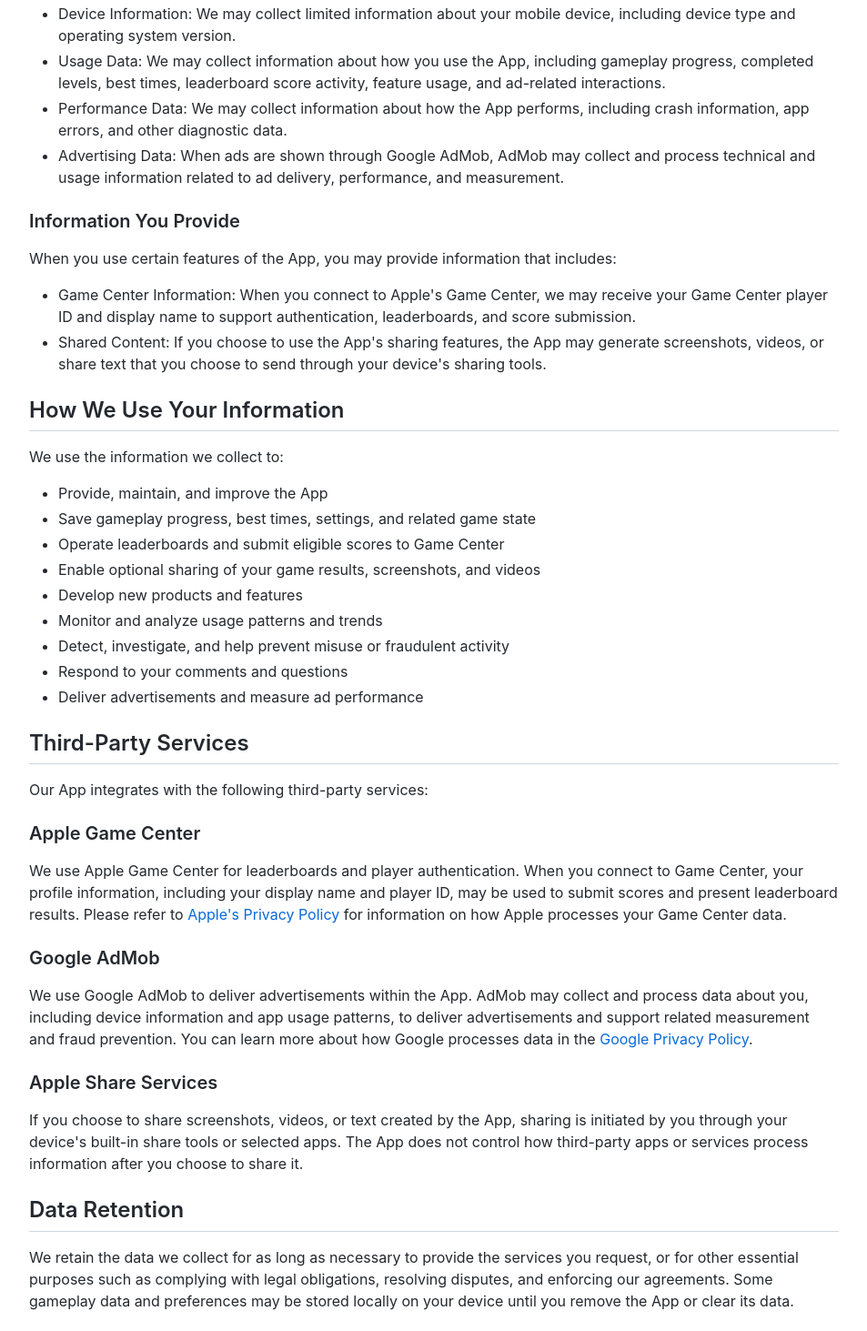
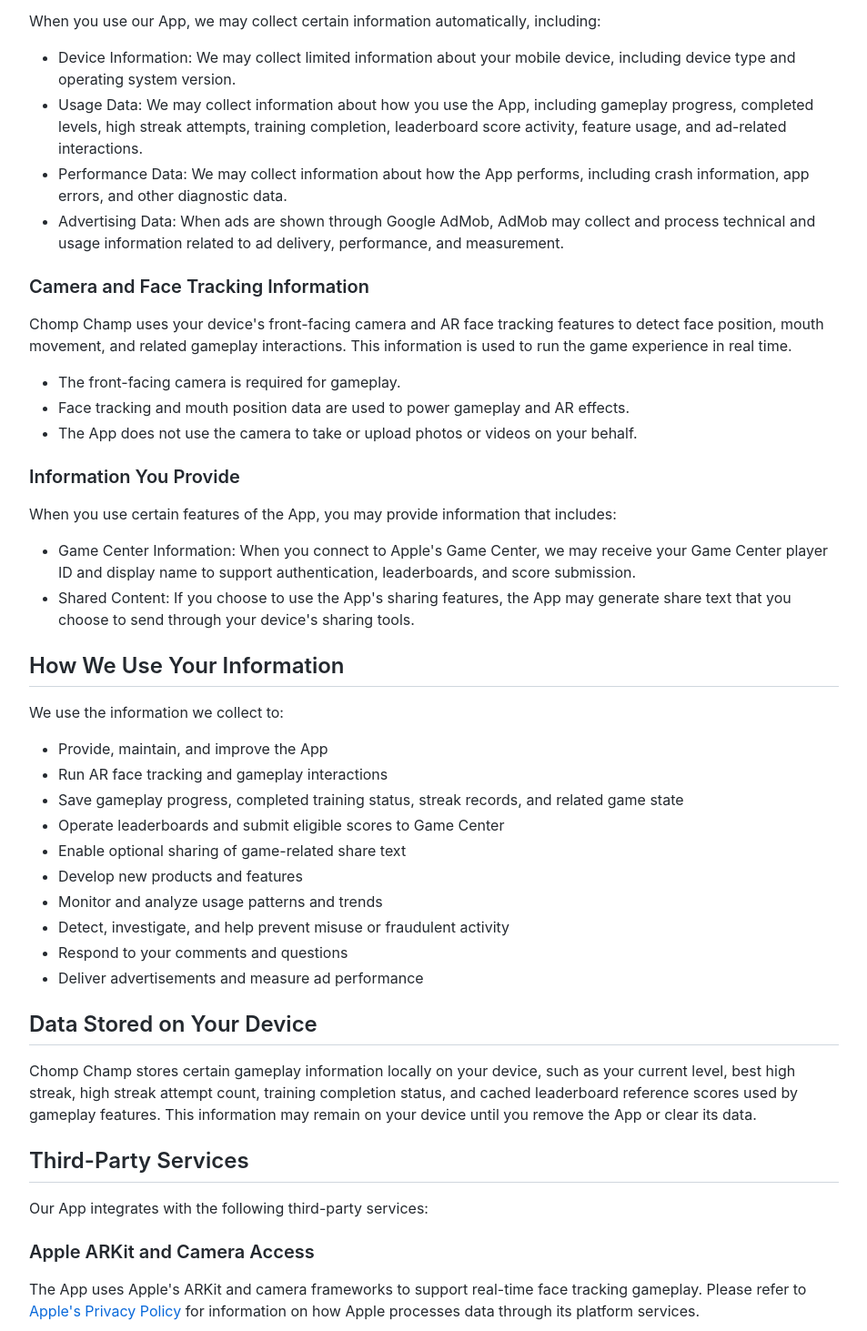
Before and after one commit to hotpotatoapps/hotpotatoapps.github.io, a plain HTML site: page chompchamp_privacy_statement.html in a window 1280 px wide. Shown: the part 538-2001 px from the top of the page at 91% size, without its empty margins (163-1116 px from the left). Drawn offline with Linux system fonts and the light colour scheme.

Commit message:
Update chompchamp_privacy_statement.html

```diff
--- a/chompchamp_privacy_statement.html
+++ b/chompchamp_privacy_statement.html
@@ -3,7 +3,7 @@
 <head>
   <meta charset="UTF-8" />
   <meta name="viewport" content="width=device-width, initial-scale=1.0" />
-  <title>Privacy Policy for Pinky Pile</title>
+  <title>Privacy Policy for Chomp Champ</title>
   <style>
     * {
       box-sizing: border-box;
@@ -86,21 +86,23 @@
 </head>
 <body>
   <main class="markdown-body">
-      <h1>Privacy Policy for Pinky Pile</h1>
-      <p><strong>Effective Date:</strong> May 25, 2026</p>
+      <h1>Privacy Policy for Chomp Champ</h1>
+      <p><strong>Effective Date:</strong> July 16, 2026</p>
 
       <p>
-        Welcome to Pinky Pile! This Privacy Policy explains how we collect, use, disclose,
-        and safeguard your information when you use our mobile application Pinky Pile
+        Welcome to Chomp Champ! This Privacy Policy explains how we collect, use, disclose,
+        and safeguard your information when you use our mobile application Chomp Champ
         (the "App"). Please read this Privacy Policy carefully. By using the App, you
         consent to the data practices described in this policy.
       </p>
 
       <h2>Introduction</h2>
       <p>
-        Pinky Pile is a physics-based stacking game that includes gameplay progress,
-        best times, Game Center leaderboard support, optional sharing features, and
-        advertising provided through Google AdMob.
+        Chomp Champ is an augmented reality face game where players use the front-facing
+        camera to catch matching food with their mouth and dodge non-matching food. The
+        App includes gameplay progress, training completion, local best streak tracking,
+        Game Center leaderboard support, optional sharing features, and advertising
+        provided through Google AdMob.
       </p>
 
       <h2>Information We Collect</h2>
@@ -109,25 +111,38 @@
       <p>When you use our App, we may collect certain information automatically, including:</p>
       <ul>
         <li>Device Information: We may collect limited information about your mobile device, including device type and operating system version.</li>
-        <li>Usage Data: We may collect information about how you use the App, including gameplay progress, completed levels, best times, leaderboard score activity, feature usage, and ad-related interactions.</li>
+        <li>Usage Data: We may collect information about how you use the App, including gameplay progress, completed levels, high streak attempts, training completion, leaderboard score activity, feature usage, and ad-related interactions.</li>
         <li>Performance Data: We may collect information about how the App performs, including crash information, app errors, and other diagnostic data.</li>
         <li>Advertising Data: When ads are shown through Google AdMob, AdMob may collect and process technical and usage information related to ad delivery, performance, and measurement.</li>
+      </ul>
+
+      <h3>Camera and Face Tracking Information</h3>
+      <p>
+        Chomp Champ uses your device's front-facing camera and AR face tracking features
+        to detect face position, mouth movement, and related gameplay interactions. This
+        information is used to run the game experience in real time.
+      </p>
+      <ul>
+        <li>The front-facing camera is required for gameplay.</li>
+        <li>Face tracking and mouth position data are used to power gameplay and AR effects.</li>
+        <li>The App does not use the camera to take or upload photos or videos on your behalf.</li>
       </ul>
 
       <h3>Information You Provide</h3>
       <p>When you use certain features of the App, you may provide information that includes:</p>
       <ul>
         <li>Game Center Information: When you connect to Apple's Game Center, we may receive your Game Center player ID and display name to support authentication, leaderboards, and score submission.</li>
-        <li>Shared Content: If you choose to use the App's sharing features, the App may generate screenshots, videos, or share text that you choose to send through your device's sharing tools.</li>
+        <li>Shared Content: If you choose to use the App's sharing features, the App may generate share text that you choose to send through your device's sharing tools.</li>
       </ul>
 
       <h2>How We Use Your Information</h2>
       <p>We use the information we collect to:</p>
       <ul>
         <li>Provide, maintain, and improve the App</li>
-        <li>Save gameplay progress, best times, settings, and related game state</li>
+        <li>Run AR face tracking and gameplay interactions</li>
+        <li>Save gameplay progress, completed training status, streak records, and related game state</li>
         <li>Operate leaderboards and submit eligible scores to Game Center</li>
-        <li>Enable optional sharing of your game results, screenshots, and videos</li>
+        <li>Enable optional sharing of game-related share text</li>
         <li>Develop new products and features</li>
         <li>Monitor and analyze usage patterns and trends</li>
         <li>Detect, investigate, and help prevent misuse or fraudulent activity</li>
@@ -135,8 +150,25 @@
         <li>Deliver advertisements and measure ad performance</li>
       </ul>
 
+      <h2>Data Stored on Your Device</h2>
+      <p>
+        Chomp Champ stores certain gameplay information locally on your device, such as
+        your current level, best high streak, high streak attempt count, training
+        completion status, and cached leaderboard reference scores used by gameplay
+        features. This information may remain on your device until you remove the App
+        or clear its data.
+      </p>
+
       <h2>Third-Party Services</h2>
       <p>Our App integrates with the following third-party services:</p>
+
+      <h3>Apple ARKit and Camera Access</h3>
+      <p>
+        The App uses Apple's ARKit and camera frameworks to support real-time face
+        tracking gameplay. Please refer to
+        <a href="https://www.apple.com/legal/privacy/" target="_blank" rel="noopener noreferrer">Apple's Privacy Policy</a>
+        for information on how Apple processes data through its platform services.
+      </p>
 
       <h3>Apple Game Center</h3>
       <p>
@@ -159,10 +191,10 @@
 
       <h3>Apple Share Services</h3>
       <p>
-        If you choose to share screenshots, videos, or text created by the App, sharing
-        is initiated by you through your device's built-in share tools or selected apps.
-        The App does not control how third-party apps or services process information
-        after you choose to share it.
+        If you choose to share text created by the App, sharing is initiated by you
+        through your device's built-in share tools or selected apps. The App does not
+        control how third-party apps or services process information after you choose
+        to share it.
       </p>
 
       <h2>Data Retention</h2>
```
